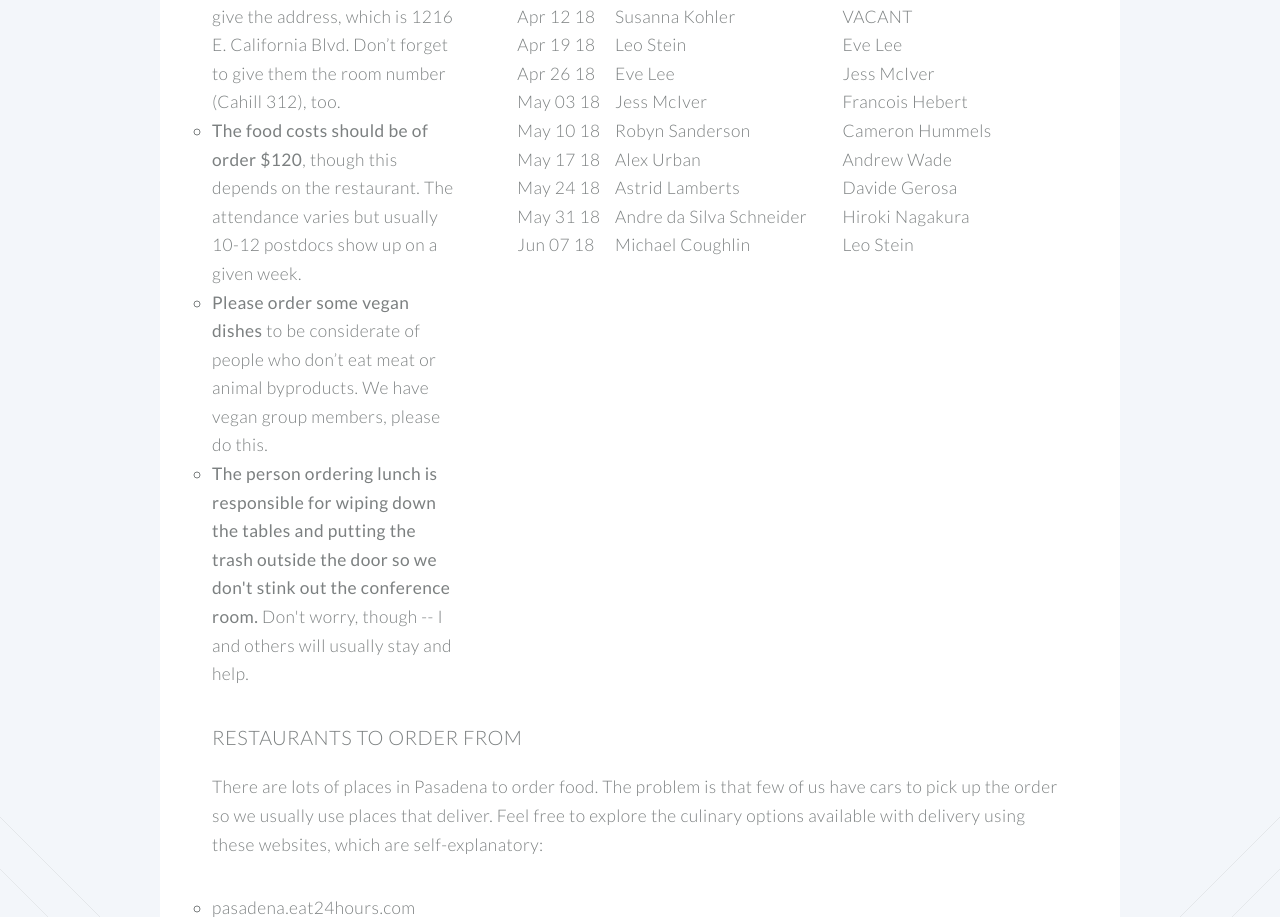
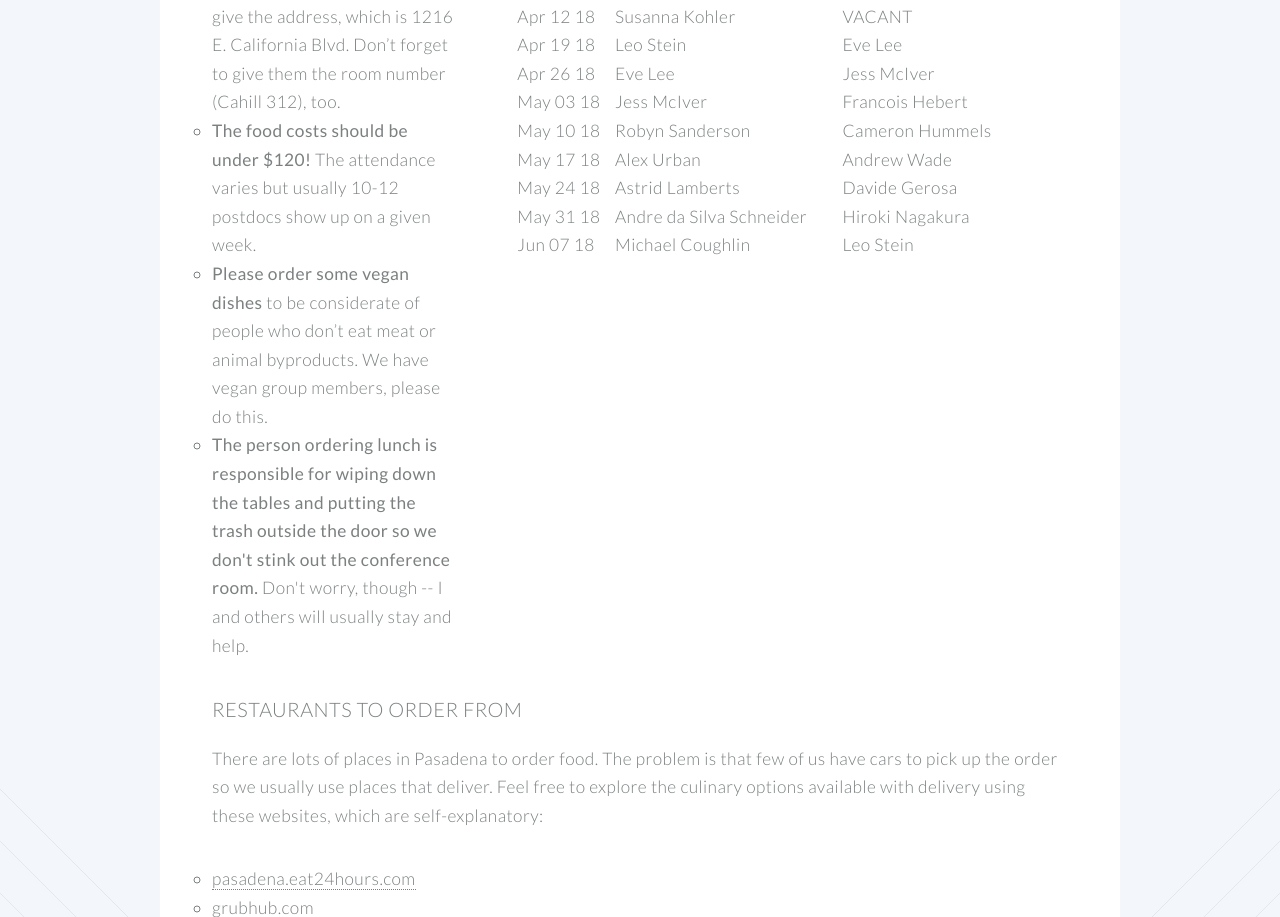
Before and after one commit to evejlee/evejlee.github.io, a plain HTML site: page index.html in a window 1280 px wide. Shown: the part 1803-2720 px from the top of the page. Drawn offline with Linux system fonts and the light colour scheme.

Commit message:
food cost

```diff
--- a/index.html
+++ b/index.html
@@ -78,7 +78,7 @@ Free for personal and commercial use under the CCA 3.0 license (html5up.net/lice
 							<ul style="list-style-type:circle">
 								<li>You’ll be reimbursed! See <a href="mailto:sstoll@caltech.edu">Sheri Stoll</a> in Cahill 301 and be sure to keep the receipt from the vendor. If you haven't ordered for postdoc lunches before, please give Sheri your Caltech ID number, phone number, citizenship status, and mailing address (or direct deposit information) so she can get you your monies.</li>
 								<li><strong>The food should usually be ordered around 11am so that it arrives at 12pm.</strong> When giving the location for the drop-off, you can either tell them “the Cahill building at Caltech” or give the address, which is 1216 E. California Blvd. Don’t forget to give them the room number (Cahill 312), too.</li>
-								<li><strong>The food costs should be of order $120</strong>, though this depends on the restaurant. The attendance varies but usually 10-12 postdocs show up on a given week.</li>
+								<li><strong>The food costs should be under $120!</strong> The attendance varies but usually 10-12 postdocs show up on a given week.</li>
 								<li><strong>Please order some vegan dishes</strong> to be considerate of people who don’t eat meat or animal byproducts. We have vegan group members, please do this.</li>
 								<li><strong>The person ordering lunch is responsible for wiping down the tables and putting the trash outside the door so we don't stink out the conference room.</strong> Don't worry, though -- I and others will usually stay and help.</li>
 							</ul>
```
